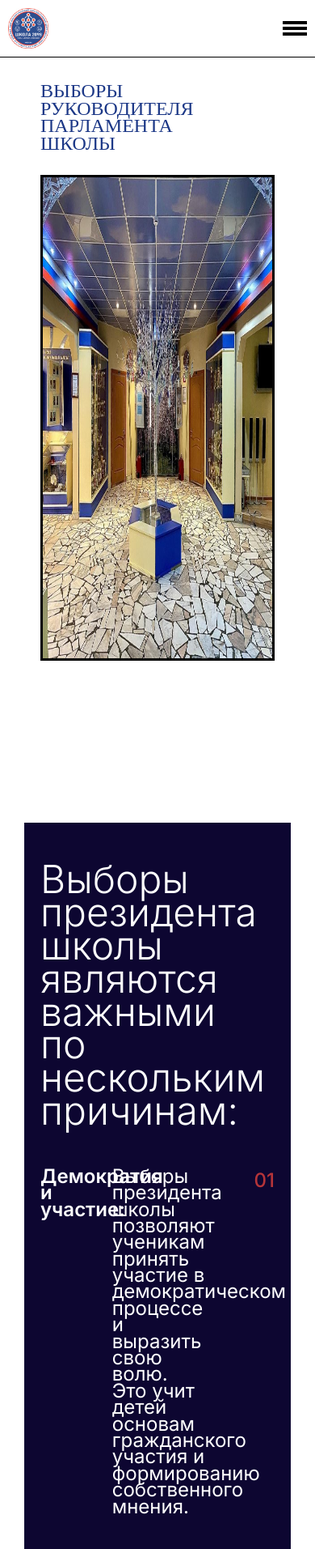
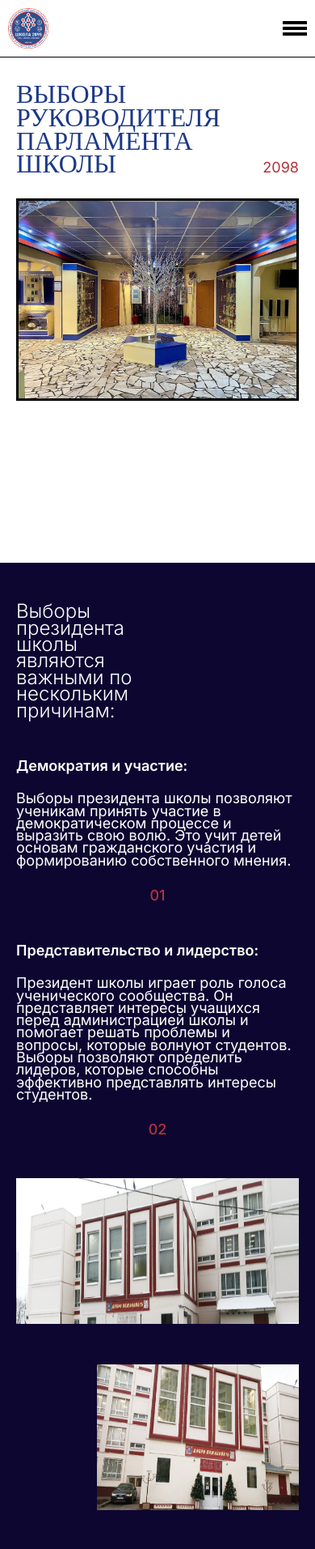
Before and after one commit to Wonderlus/school-president, a Next.js app: page / in a window 390 px wide. Shown: the top 1913 px of the page at 81% size. Built offline with nearby package versions, Linux system fonts and the light colour scheme; no server answers.

Commit message:
complete adaptive main page

```diff
--- a/src/app/page.jsx
+++ b/src/app/page.jsx
@@ -51,8 +51,8 @@ export default function Home() {
                 </div>
 
                 <div className={styles.reasonsImages}>
-                    <Image src={"/main1.png"} alt="" width={800} height={250}/>
-                    <Image src={"/main2.png"} alt="" width={400} height={250}/>
+                    <Image className={styles.reasonImageFirst} src={"/main1.png"} alt="" width={800} height={250}/>
+                    <Image className={styles.reasonImageSecond} src={"/main2.png"} alt="" width={400} height={250}/>
                 </div>
 
                 <div className={styles.reason}>
@@ -104,7 +104,7 @@ export default function Home() {
                         <p className={styles.conclusionText}>
                         выборы президента школы имеют большое значение, поскольку они способствуют развитию демократических ценностей, формируют лидерские навыки и вовлекают учеников в активную жизнь школы.
                         </p>
-                        <Image src={"/main4.png"} alt="" width={400} height={250}/>
+                        <Image className={styles.conclusionImageLast} src={"/main4.png"} alt="" width={400} height={250}/>
                     </div>
                 </div>
             </div>
--- a/src/app/page.module.css
+++ b/src/app/page.module.css
@@ -113,6 +113,7 @@
 }
 
 .conclusionImage {
+    max-width: 100%;
     align-self: flex-end;
 }
 
@@ -164,30 +165,249 @@
     line-height: 0.85;
 }
 
+.conclusionImageLast {
+    max-width: 100%;
+}
 
 
-@media (max-width: 900px) {
-    .main {
-        padding: 100px 100px 0 100px;
+/* MEDIA */
+@media (max-width: 1220px) {
+    .title {
+        font-size: 80px;
+        padding-right: 300px;
+    }
+
+    .reasonImageFirst {
+        width: 600px;
+    }
+
+    .reasonImageSecond {
+        width: 350px;
+    }
+
+    .conclusionTitle::after {
+        width: 200px;
     }
 }
 
+@media (max-width: 1000px) {
+    .title {
+        font-size: 64px;
+        padding-right: 180px;
+    }
+
+    .mainImg {
+        height: 450px;
+    }
+
+    .reasonsTitle {
+        font-size: 36px;
+    }
+
+    .reasonSubtitle {
+        font-size: 20px;
+    }
+
+    .reasonInfo {
+        font-size: 20px;
+    }
+
+    .reasonNumber {
+        font-size: 20px;
+    }
+
+    .reasonImageFirst {
+        width: 500px;
+    }
+
+    .reasonImageSecond {
+        width: 350px;
+    }
+
+    .conclusionTitle::after {
+        width: 150px;
+    }
+}
+
+@media (max-width: 900px) {
+    .reasonImageFirst {
+        width: 400px;
+    }
+
+    .reasonImageSecond {
+        width: 300px;
+    }
+
+    .conclusionTitle::after {
+        width: 100px;
+    }
+}
+
+@media (max-width: 770px) {
+    .reasonsImages {
+        flex-direction: column;
+        gap: 50px;
+    }
+
+    .reasonImageFirst {
+        max-width: 100%;
+        width: 100%;
+    }
+
+    .reasonImageSecond {
+        max-width: 100%;
+        align-self: flex-end;
+        width: 350px;
+    }
+
+
+}
+
 @media (max-width: 717px) {
-    .main {
-        padding: 100px 30px 0 30px;
-    }
+
 
     .title {
         font-size: 32px;
+        padding-right: 100px;
+    }
+
+    .title::after {
+        font-size: 18px;
+    }
+
+    .mainImg {
+        height: 350px;
+    }
+
+
+    .reasonsTitle {
+        font-size: 30px;
+    }
+
+    .reason {
+        flex-direction: column;
+        gap: 25px;
+        align-items: center;
+    }
+
+    .reasonSubtitle {
+        font-size: 18px;
+        max-width: 100%;
+    }
+
+
+    .reasonInfo {
+        font-size: 18px;
+        max-width: 100%;
+    }
+
+    .reasonNumber {
+        font-size: 18px;
+    }
+
+    .reasonImageFirst {
+        width: 500px;
+    }
+
+    .reasonImageSecond {
+        width: 300px;
+    }
+
+
+    .conclusionImage {
+        height: 350px;
+    }
+
+    .conclusionTitle {
+        font-size: 32px;
+    }
+
+    .conclusionTitle::after {
+        width: 50px;
+    }
+
+    .conclusionText {
+        font-size: 18px;
+    }
+}
+
+@media (max-width: 540px) {
+    .reasonImageFirst {
+        width: 400px;
+    }
+
+    .reasonImageSecond {
+        width: 250px;
+    }
+
+    .conclusionImage {
+        height: 250px;
+
+    }
+
+    .conclusionTitle::after {
+        display: none;
+    }
+
+    .conclusionImageLast {
+        height: 150px;
     }
 }
 
 @media (max-width: 414px) {
+
     .title {
+        padding-right: 0;
+    }
+
+    .mainImg {
+        height: 250px;
+    }
+
+    .reasonsTitle {
         font-size: 24px;
     }
 
-    .info {
-        font-size: 14px;
+    .reasonImageFirst {
+        height: 180px;
     }
+
+    .reasonImageSecond {
+        height: 180px;
+    }
+
+    .conclusionImage {
+        height: 200px;
+
+    }
+
+    .conclusion {
+        gap: 40px;
+    }
+
+    .conclusionInfo {
+        flex-direction: column;
+        gap: 30px;
+    }
+
+    .conclusionUtils {
+        align-self: flex-end;
+        max-width: 100%;
+    }
+
+    .conclusionText {
+        text-align: right;
+        max-width: 100%;
+        padding-left: 100px;
+    }
+
+    .conclusionTitle {
+        max-width: 100%;
+    }
+
+    .conclusionImageLast {
+        max-width: 250px;
+    }
+
+
 }
--- a/src/components/Navbar/Navbar.module.css
+++ b/src/components/Navbar/Navbar.module.css
@@ -24,7 +24,7 @@
 
 .authLinks {
     display: flex;
-    gap: 10px;
+    gap: 40px;
     align-items: center;
 }
 
```
